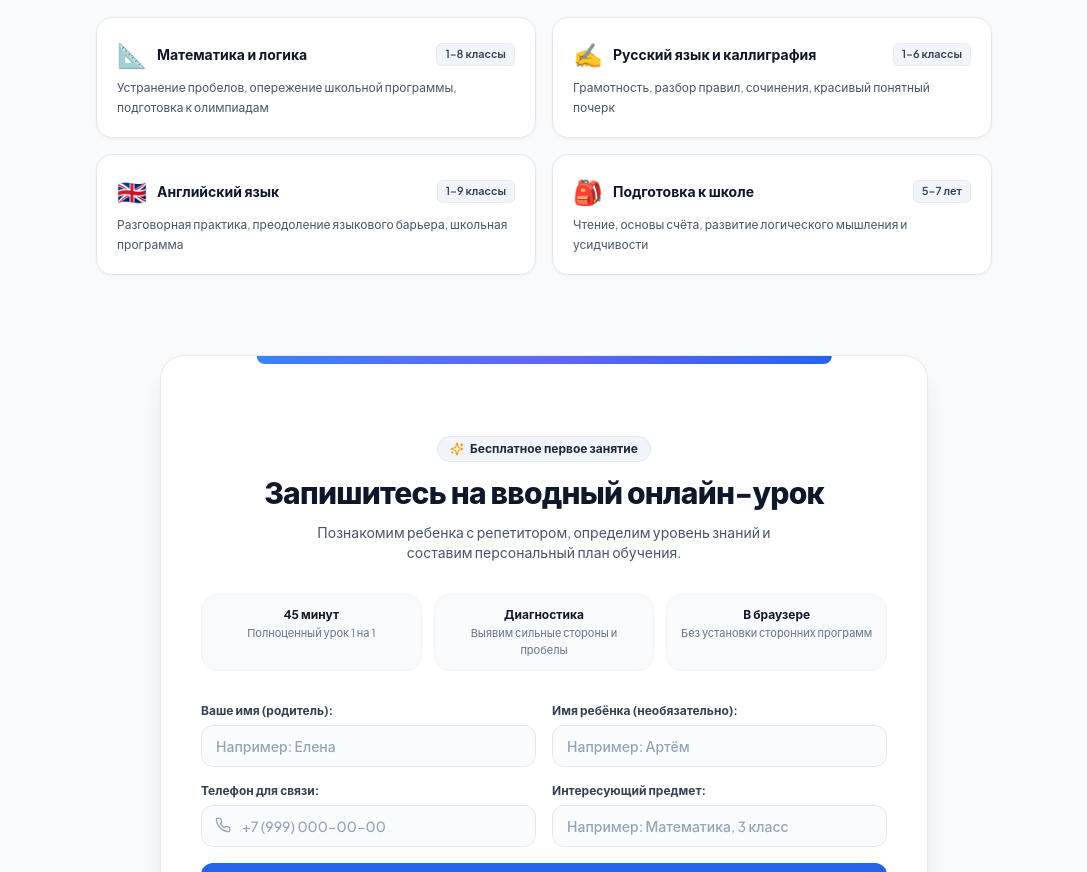
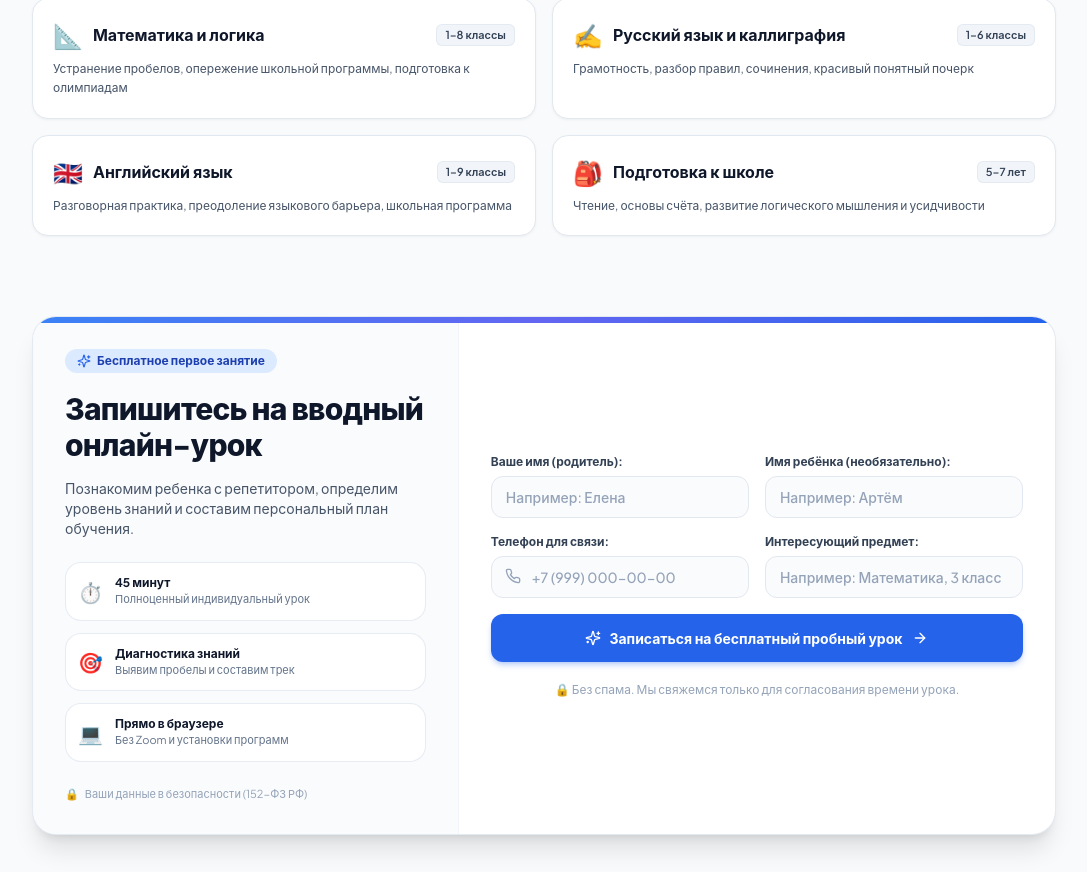
Before and after one commit to GreMZaa/ayda-umnichka, a Next.js app: page / in a window 1280 px wide. Shown: the part 1928-2800 px from the top of the page, without its empty margins (96-1183 px from the left). Built offline with nearby package versions, Linux system fonts and the light colour scheme; no server answers.

Commit message:
style(layout): align all sections to unified max-w-5xl ruler grid and synchronize header-footer container padding

```diff
--- a/src/app/layout.tsx
+++ b/src/app/layout.tsx
@@ -25,9 +25,9 @@ export default function RootLayout({
           {children}
         </main>
         <footer className="border-t border-slate-200 bg-white py-6 text-center text-sm text-slate-500">
-          <div className="max-w-7xl mx-auto px-4 flex flex-col sm:flex-row items-center justify-between gap-4">
+          <div className="max-w-7xl mx-auto px-4 sm:px-6 lg:px-8 flex flex-col sm:flex-row items-center justify-between gap-4">
             <div className="flex items-center gap-2">
-              <span className="font-bold text-brand-600">АйДаУмничка</span>
+              <span className="font-bold text-blue-600">АйДаУмничка</span>
               <span>© {new Date().getFullYear()} Образовательный центр. Все права защищены.</span>
             </div>
             <div className="text-xs text-slate-400">
--- a/src/app/page.tsx
+++ b/src/app/page.tsx
@@ -388,7 +388,7 @@ export default function HomePage() {
       </section>
 
       {/* 3. ИНТЕРАКТИВНЫЕ ЛИЧНЫЕ КАБИНЕТЫ (ТОЛЬКО УЧЕНИК И РОДИТЕЛЬ) */}
-      <section id="cabinets" className="max-w-4xl mx-auto space-y-6">
+      <section id="cabinets" className="max-w-5xl mx-auto space-y-6">
         <div className="text-center space-y-2">
           <span className="text-xs font-bold uppercase tracking-wider text-slate-500">
             Личные кабинеты
@@ -407,7 +407,7 @@ export default function HomePage() {
             <button
               key={tab}
               onClick={() => setActiveTab(tab)}
-              className={`flex-1 py-2.5 rounded-lg text-xs font-bold transition ${
+              className={`flex-1 py-2.5 rounded-lg text-xs font-bold transition cursor-pointer ${
                 activeTab === tab
                   ? "bg-white text-slate-900 shadow-xs"
                   : "text-slate-600 hover:text-slate-900"
@@ -447,7 +447,7 @@ export default function HomePage() {
       </section>
 
       {/* 4. НАПРАВЛЕНИЯ ЗАНЯТИЙ */}
-      <section className="max-w-4xl mx-auto space-y-6">
+      <section id="subjects" className="max-w-5xl mx-auto space-y-6">
         <div className="text-center space-y-2">
           <h2 className="text-2xl sm:text-3xl font-extrabold text-slate-900 tracking-tight leading-[1.2]">
             Предметы и программы занятий
@@ -461,12 +461,13 @@ export default function HomePage() {
           {subjects.map((sub, i) => (
             <div
               key={i}
-              className="clean-card p-5 space-y-2 hover:border-slate-300 transition"
+              className="clean-card p-5 space-y-2 hover:border-slate-300 transition flex flex-col justify-between"
             >
-              <div className="flex items-center justify-between">
+              <div>
+                <div className="flex items-center justify-between mb-2">
                   <div className="flex items-center gap-2.5">
                     <span className="text-2xl">{sub.icon}</span>
-                  <h3 className="font-bold text-sm text-slate-900">{sub.name}</h3>
+                    <h3 className="font-bold text-sm sm:text-base text-slate-900">{sub.name}</h3>
                   </div>
                   <span className="text-[11px] font-semibold px-2 py-0.5 rounded-md bg-slate-100 text-slate-700 border border-slate-200/80">
                     {sub.grade}
@@ -476,48 +477,60 @@ export default function HomePage() {
                   {sub.desc}
                 </p>
               </div>
+            </div>
           ))}
         </div>
       </section>
 
       {/* 5. ФОРМА ЗАПИСИ НА БЕСПЛАТНЫЙ ПРОБНЫЙ УРОК */}
-      <section id="trial" className="max-w-3xl mx-auto">
-        <div className="bg-white rounded-3xl border border-slate-200/90 shadow-xl p-6 sm:p-10 relative overflow-hidden space-y-8">
+      <section id="trial" className="max-w-5xl mx-auto">
+        <div className="bg-white rounded-3xl border border-slate-200/90 shadow-xl overflow-hidden relative">
           {/* Декоративная подсветка сверху */}
-          <div className="absolute top-0 left-1/2 -translate-x-1/2 w-3/4 h-2 bg-gradient-to-r from-blue-500 via-indigo-500 to-blue-600 rounded-b-full" />
+          <div className="absolute top-0 left-0 right-0 h-1.5 bg-gradient-to-r from-blue-500 via-indigo-500 to-blue-600" />
 
-          {/* Заголовок секции */}
-          <div className="text-center space-y-3 pt-2">
-            <span className="inline-flex items-center gap-1.5 px-3 py-1 rounded-full bg-slate-100 text-slate-800 border border-slate-200 text-xs font-bold">
-              <Sparkles className="w-3.5 h-3.5 text-amber-500" />
+          <div className="grid grid-cols-1 lg:grid-cols-12">
+            {/* Левая колонка: Описание и преимущества первого урока */}
+            <div className="lg:col-span-5 p-6 sm:p-8 bg-slate-50/70 border-b lg:border-b-0 lg:border-r border-slate-100 flex flex-col justify-between space-y-6">
+              <div className="space-y-4">
+                <span className="inline-flex items-center gap-1.5 px-3 py-1 rounded-full bg-blue-100 text-blue-800 text-xs font-bold">
+                  <Sparkles className="w-3.5 h-3.5 text-blue-600" />
                   <span>Бесплатное первое занятие</span>
                 </span>
                 <h2 className="text-2xl sm:text-3xl font-extrabold text-slate-900 tracking-tight leading-[1.2]">
                   Запишитесь на вводный онлайн-урок
                 </h2>
-            <p className="text-xs sm:text-sm text-slate-600 max-w-lg mx-auto leading-relaxed">
+                <p className="text-xs sm:text-sm text-slate-600 leading-relaxed">
                   Познакомим ребенка с репетитором, определим уровень знаний и составим персональный план обучения.
+                </p>
+
+                <div className="space-y-3 pt-2">
+                  {[
+                    { icon: "⏱️", title: "45 минут", desc: "Полноценный индивидуальный урок" },
+                    { icon: "🎯", title: "Диагностика знаний", desc: "Выявим пробелы и составим трек" },
+                    { icon: "💻", title: "Прямо в браузере", desc: "Без Zoom и установки программ" },
+                  ].map((item, idx) => (
+                    <div
+                      key={idx}
+                      className="p-3 rounded-2xl bg-white border border-slate-200/80 flex items-center gap-3"
+                    >
+                      <span className="text-xl">{item.icon}</span>
+                      <div>
+                        <div className="font-bold text-xs text-slate-900">{item.title}</div>
+                        <div className="text-[11px] text-slate-500">{item.desc}</div>
+                      </div>
+                    </div>
+                  ))}
+                </div>
+              </div>
+
+              <p className="text-[11px] text-slate-400 flex items-center gap-1.5">
+                <span>🔒</span>
+                <span>Ваши данные в безопасности (152-ФЗ РФ)</span>
               </p>
             </div>
 
-          {/* 3 преимущества первого урока */}
-          <div className="grid grid-cols-1 sm:grid-cols-3 gap-3">
-            {[
-              { title: "45 минут", desc: "Полноценный урок 1 на 1" },
-              { title: "Диагностика", desc: "Выявим сильные стороны и пробелы" },
-              { title: "В браузере", desc: "Без установки сторонних программ" },
-            ].map((item, idx) => (
-              <div
-                key={idx}
-                className="p-3 rounded-2xl bg-slate-50 border border-slate-100 text-center space-y-0.5"
-              >
-                <div className="font-bold text-xs text-slate-900">{item.title}</div>
-                <div className="text-[11px] text-slate-500">{item.desc}</div>
-              </div>
-            ))}
-          </div>
-
-          {/* Тело формы */}
+            {/* Правая колонка: Форма */}
+            <div className="lg:col-span-7 p-6 sm:p-8 flex flex-col justify-center">
               {leadSuccess ? (
                 <div className="text-center py-8 space-y-3 bg-emerald-50/60 rounded-2xl border border-emerald-200 p-6">
                   <div className="w-12 h-12 bg-emerald-100 text-emerald-600 rounded-full flex items-center justify-center mx-auto shadow-xs">
@@ -619,16 +632,18 @@ export default function HomePage() {
                     <ArrowRight className="w-4 h-4 ml-0.5" />
                   </button>
 
-              <p className="text-xs text-slate-500 text-center pt-1">
-                🔒 Ваши данные в безопасности и никогда не передаются третьим лицам
+                  <p className="text-xs text-slate-400 text-center pt-1">
+                    🔒 Без спама. Мы свяжемся только для согласования времени урока.
                   </p>
                 </form>
               )}
             </div>
+          </div>
+        </div>
       </section>
 
       {/* 6. ОТВЕТЫ НА ЧАСТЫЕ ВОПРОСЫ (FAQ) */}
-      <section className="max-w-3xl mx-auto space-y-6">
+      <section id="faq" className="max-w-5xl mx-auto space-y-6">
         <div className="text-center space-y-2">
           <h2 className="text-2xl sm:text-3xl font-extrabold text-slate-900">
             Часто задаваемые вопросы
@@ -646,7 +661,7 @@ export default function HomePage() {
             >
               <button
                 onClick={() => setOpenFaq(openFaq === i ? null : i)}
-                className="w-full p-5 text-left flex items-center justify-between gap-4 font-bold text-sm text-slate-900"
+                className="w-full p-5 text-left flex items-center justify-between gap-4 font-bold text-sm text-slate-900 cursor-pointer"
               >
                 <span>{faq.q}</span>
                 <ChevronDown
--- a/src/components/Navbar.tsx
+++ b/src/components/Navbar.tsx
@@ -199,8 +199,8 @@ export default function Navbar() {
   return (
     <>
       {/* 1. ВЕРХНИЙ ИНФО-БАР (Белый фон, телефон + преимущества) */}
-      <div className="bg-white border-b border-slate-100 text-slate-600 text-[11px] sm:text-xs py-1.5 px-4 sm:px-6">
-        <div className="max-w-7xl mx-auto flex items-center justify-between">
+      <div className="bg-white border-b border-slate-100 text-slate-600 text-[11px] sm:text-xs py-1.5">
+        <div className="max-w-7xl mx-auto px-4 sm:px-6 lg:px-8 flex items-center justify-between">
           <div className="flex items-center gap-4">
             <span className="flex items-center gap-1.5 text-emerald-600 font-semibold">
               <span className="w-2 h-2 rounded-full bg-emerald-500 animate-pulse" />
```
Lines whose indentation alone changed are shown as unchanged.
